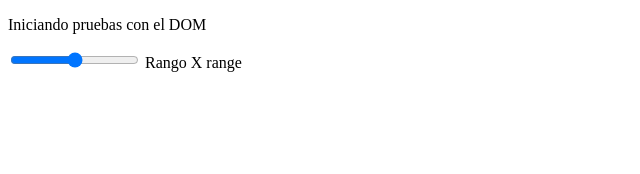
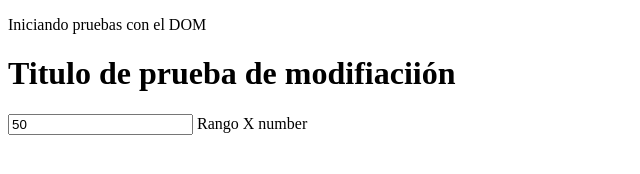
Before and after one commit to olimaher/Javascript-Inicios, a plain HTML site: page ejemplo_dom.html in a window 1280 px wide. Shown: the whole page, without its empty margins (0-640 px from the left). Drawn offline with Linux system fonts and the light colour scheme.

Commit message:
Uso del dom modificando elementos

```diff
--- a/ejemplo_dom.html
+++ b/ejemplo_dom.html
@@ -10,9 +10,9 @@
     <p id="parrafo">
             Iniciando pruebas con el DOM
     </p>
-    <div class="division">
 
-    </div>
+    <h1> Titulo de prueba de modifiaciión</h1>
+
 
     <input type="range" class="salida">
     <label for=""> Rango X</label>
--- a/jsfiles/uso_dom.js
+++ b/jsfiles/uso_dom.js
@@ -4,5 +4,11 @@ let div = document.querySelector(".division");
 //document.write(div);
 // Get y Set se usan como en todos los lenguajes
 let elemento = document.querySelector(".salida");
+
+// modificar el valor del atributo type o cualquier otro atributo
+elemento.setAttribute("type", "number");
+
 valor = elemento.getAttribute("type");
 document.write(valor);
+
+// removeAttribute sirve para eliinar el atributo no el valor.
```
